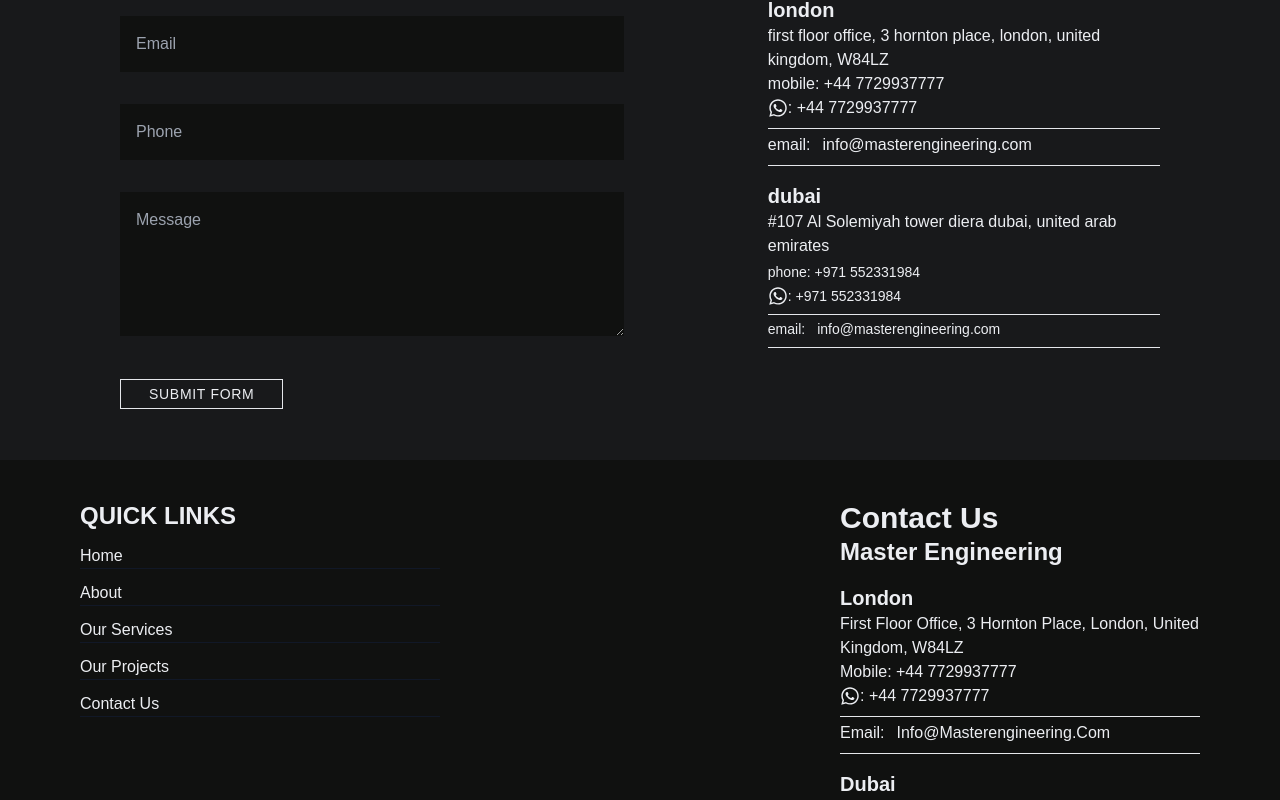
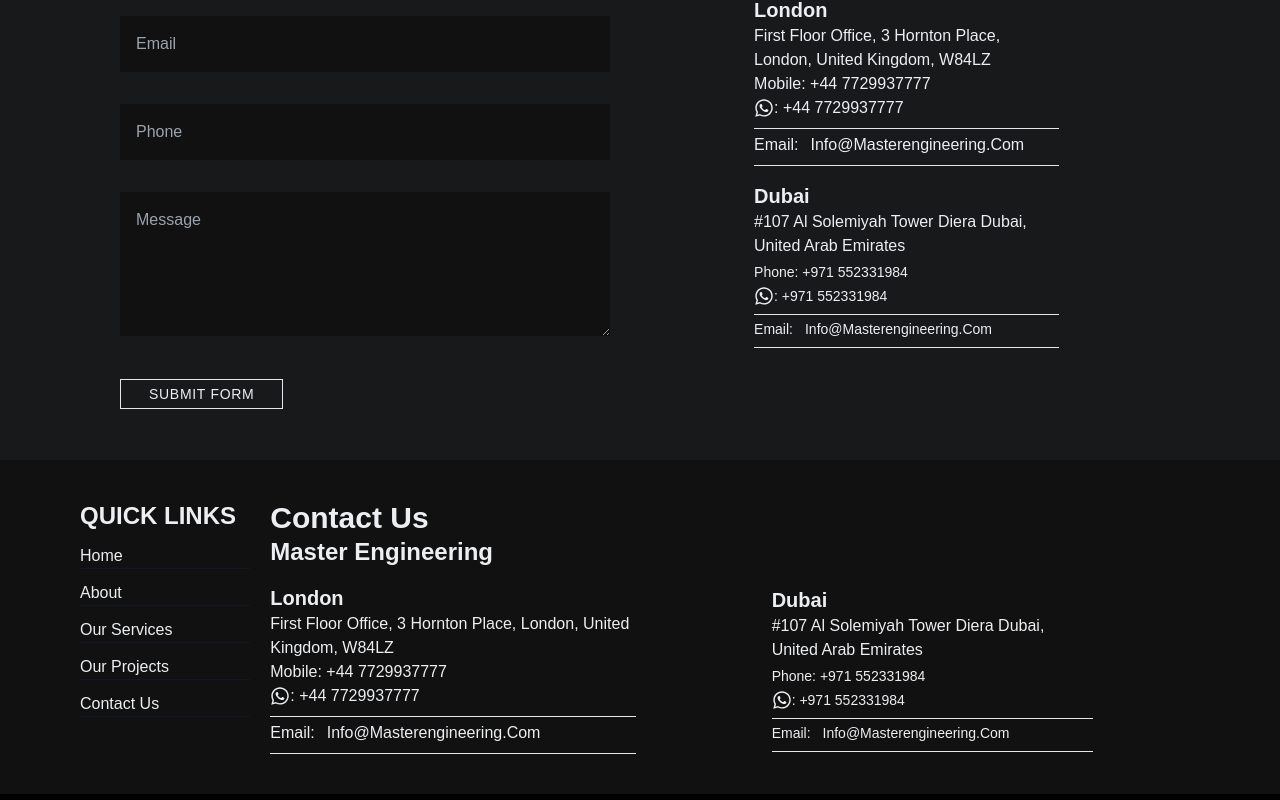
Before and after one commit to parham-mosadeq/infya, a Next.js app: page /contact-us in a window 1280 px wide. Shown: the part 420-1220 px from the top of the page. Built offline with nearby package versions, Linux system fonts and the light colour scheme.

Commit message:
change footer design

```diff
--- a/src/components/layouts/ContactsInfo.js
+++ b/src/components/layouts/ContactsInfo.js
@@ -1,21 +1,25 @@
 import { FaWhatsapp } from 'react-icons/fa';
-function ContactsInfo() {
+function ContactsInfo({ isFooter = false }) {
   return (
     <div className='block w-full text-mainTxtColor'>
-      <h3 className='text-3xl w-1/2'>contact us</h3>
+      <h3 className='text-3xl capitalize w-fit'>contact us</h3>
       <div>
-        <h3 className='text-2xl capitalize'>master engineering</h3>
+        <h3 className='text-2xl  w-fit capitalize'>master engineering</h3>
       </div>
-      <section className=''>
+      <section
+        className={`${
+          isFooter && 'lg:flex lg:justify-between lg:items-center'
+        } capitalize`}
+      >
         <div>
           {/* london */}
           <div className=''>
-            <h6 className='text-xl pt-4'>london</h6>
-            <p>
+            <h6 className='text-xl  pt-4'>london</h6>
+            <p className='lg:w-3/4'>
               first floor office, 3 hornton place, london, united kingdom, W84LZ
             </p>
             <ul>
-              <li className={`w-full  border-b mb-1 pb-2`}>
+              <li className={`lg:w-3/4  border-b mb-1 pb-2`}>
                 <div className='flex flex-col justify-center '>
                   <span className=''>mobile: +44 7729937777</span>
                   <span className=''>
@@ -29,7 +33,7 @@
                   </span>
                 </div>
               </li>
-              <li className={`w-full  border-b  pb-2`}>
+              <li className={`lg:w-3/4  border-b  pb-2`}>
                 email:
                 <a className='pl-3' href='mailto:info@masterengineering.com'>
                   info@masterengineering.com
@@ -41,15 +45,17 @@
         </div>
 
         {/* dubai */}
-        <div>
+        <div className=''>
           <div>
             <h6 className='text-xl pt-4'>dubai</h6>
 
-            <p>#107 Al Solemiyah tower diera dubai, united arab emirates</p>
+            <p className='lg:w-3/4'>
+              #107 Al Solemiyah tower diera dubai, united arab emirates
+            </p>
           </div>
           {/* dubai */}
           <ul className='text-sm block'>
-            <li className={`w-full   border-b mb-1 pb-2`}>
+            <li className={`lg:w-3/4   border-b mb-1 pb-2`}>
               <div className='flex flex-col justify-center '>
                 <span className='py-1'> phone: +971 552331984</span>
                 <span>
@@ -64,7 +70,7 @@
                 </span>
               </div>
             </li>
-            <li className={`w-full  border-b  pb-2`}>
+            <li className={`lg:w-3/4  border-b  pb-2`}>
               email:
               <a className='pl-3' href='mailto:info@masterengineering.com'>
                 info@masterengineering.com
--- a/src/components/layouts/Footer.js
+++ b/src/components/layouts/Footer.js
@@ -5,7 +5,7 @@
 function Footer() {
   return (
     <footer className='w-full m-0  mx-auto bg-mainFooterColor capitalize text-mainTxtColor  flex flex-col items-center justify-center'>
-      <div className='max-w-6xl w-full flex flex-col gap-5 px-4 my-10 lg:grid lg:grid-cols-3'>
+      <div className='max-w-6xl w-full flex flex-col gap-5 px-4 my-10 lg:grid lg:grid-cols-[20%_w-full]'>
         {/* <div>
           <Link href='/' className='text-4xl'>
             MASTER ENGINEERING
@@ -20,7 +20,7 @@
         </div> */}
         {/* logo */}
         {/* quick links */}
-        <div>
+        <div className='w-full'>
           <h3 className='text-2xl'>QUICK LINKS</h3>
           <ul className='w-full'>
             {navItems.map((item) => (
@@ -37,8 +37,8 @@
         </div>
         {/* quick links */}
         {/* contact us */}
-        <div className='col-start-3 col-end-3'>
-          <ContactsInfo />
+        <div className='col-start-2 col-end-3'>
+          <ContactsInfo isFooter={true} />
         </div>
         {/* contact us */}
       </div>
--- a/src/components/templates/ContactUsPage.js
+++ b/src/components/templates/ContactUsPage.js
@@ -3,7 +3,7 @@
 import ContactUsProfile from '../modules/contact-us/ContactUsProfile';
 function ContactUsPage() {
   return (
-    <div className='relative min-h-screen z-20 mx-auto w-full bg-mainAboutColor'>
+    <div className='relative min-h-screen  mx-auto w-full bg-mainAboutColor'>
       {/* bg  */}
       <ContactUsProfile title='Contact us' />
       {/* bg  */}
```
